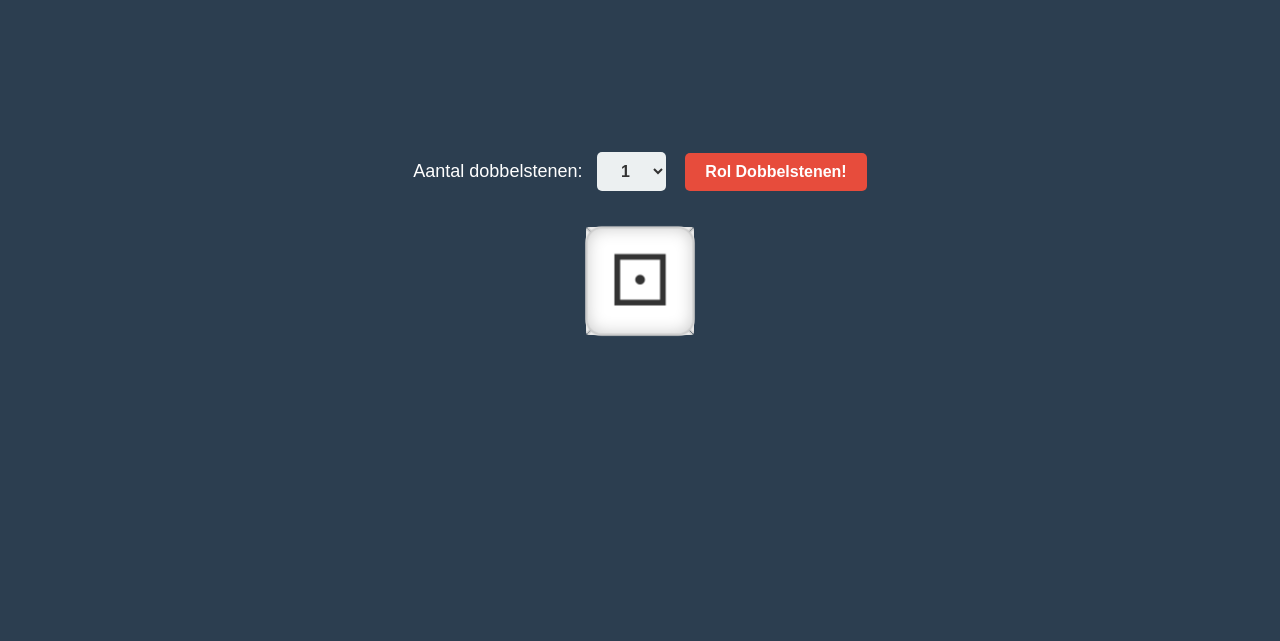
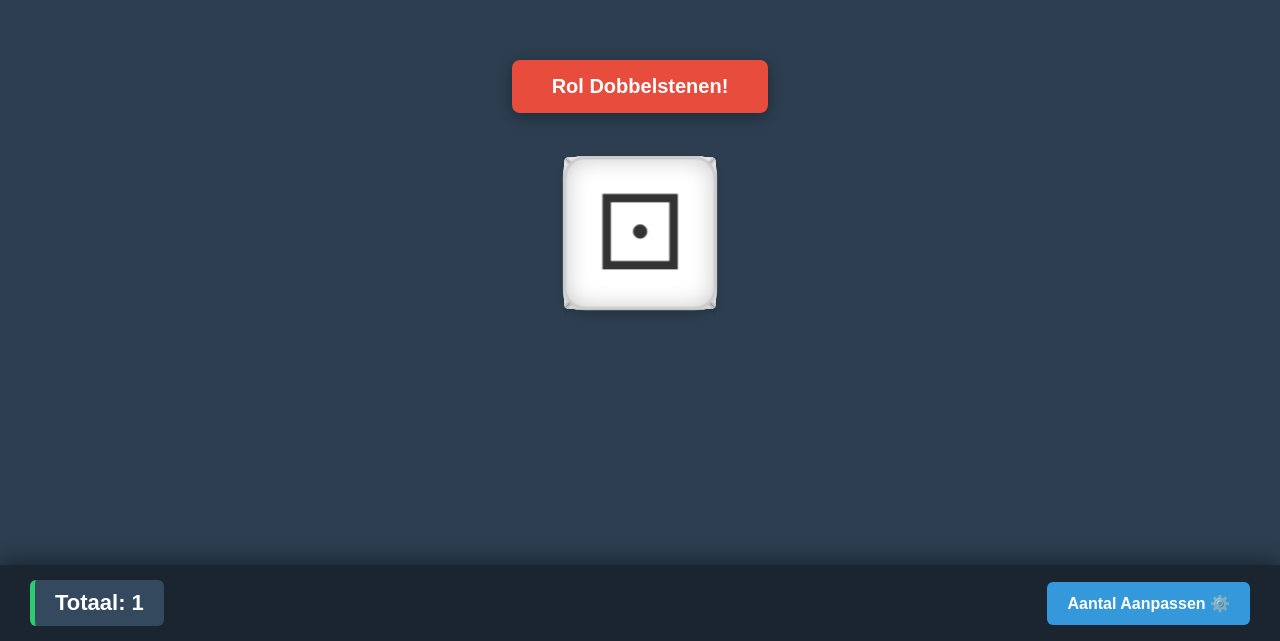
Before and after one commit to Rintjez/dobbelensteen, a plain HTML site: page index.html in a window 1280 px wide. Shown: the part 159-800 px from the top of the page. Drawn offline with Linux system fonts and the light colour scheme.

Commit message:
Refactor HTML structure and styles for dice game

```diff
--- a/index.html
+++ b/index.html
@@ -1,6 +1,5 @@
 
-
-<!DOCTYPE html>
+ <!DOCTYPE html>
 <html lang="nl">
 <head>
     <meta charset="UTF-8">
@@ -17,108 +16,184 @@
             justify-content: center;
             min-height: 100vh;
             margin: 0;
+            padding-bottom: 120px; /* Ruimte voor de onderste balk */
+            box-sizing: border-box;
         }
 
-        .controls {
-            margin-bottom: 40px;
+        /* Grote werpknop bovenaan/midden */
+        .main-action {
+            margin-bottom: 50px;
             text-align: center;
         }
 
-        label {
-            font-size: 18px;
-            margin-right: 10px;
+        .roll-btn {
+            background-color: #e74c3c;
+            color: #ffffff;
+            padding: 15px 40px;
+            font-size: 20px;
+            border: none;
+            border-radius: 8px;
+            cursor: pointer;
+            font-weight: bold;
+            box-shadow: 0 4px 15px rgba(0,0,0,0.3);
+            transition: transform 0.1s;
         }
 
-        select, button {
-            padding: 10px 20px;
-            font-size: 16px;
-            border: none;
-            border-radius: 5px;
-            cursor: pointer;
-            font-weight: bold;
+        .roll-btn:active {
+            transform: scale(0.95);
         }
 
-        select {
-            background-color: #ecf0f1;
-            color: #333333;
-            margin-right: 15px;
-        }
-
-        button {
-            background-color: #e74c3c;
-            color: #ffffff;
-        }
-
+        /* Container voor alle dobbelstenen */
         #dice-container {
             display: flex;
             flex-wrap: wrap;
             justify-content: center;
-            gap: 40px;
-            max-width: 800px;
-            perspective: 600px;
+            gap: 50px; /* Iets meer ruimte tussen de grotere dobbelstenen */
+            max-width: 900px;
+            perspective: 800px;
         }
 
+        /* De Grotere 3D Dobbelsteen (was 100px, nu 140px) */
         .dice {
             position: relative;
-            width: 100px;
-            height: 100px;
+            width: 140px;
+            height: 140px;
             transform-style: preserve-3d;
             transition: transform 1.5s cubic-bezier(0.25, 0.46, 0.45, 0.94);
         }
 
         .face {
             position: absolute;
-            width: 100px;
-            height: 100px;
+            width: 140px;
+            height: 140px;
             background: #ffffff;
-            border: 2px solid #cccccc;
-            border-radius: 15px;
+            border: 3px solid #cccccc;
+            border-radius: 20px;
             display: flex;
             justify-content: center;
             align-items: center;
-            font-size: 65px;
-            line-height: 100px;
+            font-size: 95px; /* Grotere oogjes */
+            line-height: 140px;
             color: #333333;
-            box-shadow: inset 0 0 15px rgba(0,0,0,0.2);
+            box-shadow: inset 0 0 20px rgba(0,0,0,0.2), 0 5px 10px rgba(0,0,0,0.15);
             box-sizing: border-box;
             user-select: none;
         }
 
-        /* Vaste 3D posities voor de vlakken */
-        .f1 { transform: rotateY(0deg) translateZ(50px); }
-        .f2 { transform: rotateY(180deg) translateZ(50px); }
-        .f3 { transform: rotateY(90deg) translateZ(50px); }
-        .f4 { transform: rotateY(-90deg) translateZ(50px); }
-        .f5 { transform: rotateX(90deg) translateZ(50px); }
-        .f6 { transform: rotateX(-90deg) translateZ(50px); }
+        /* Gecorrigeerde 3D posities voor de grotere 140px kubus (helft is 70px) */
+        .f1 { transform: rotateY(0deg) translateZ(70px); }
+        .f2 { transform: rotateY(180deg) translateZ(70px); }
+        .f3 { transform: rotateY(90deg) translateZ(70px); }
+        .f4 { transform: rotateY(-90deg) translateZ(70px); }
+        .f5 { transform: rotateX(90deg) translateZ(70px); }
+        .f6 { transform: rotateX(-90deg) translateZ(70px); }
+
+        /* Vaste balk onderin het scherm */
+        .bottom-bar {
+            position: fixed;
+            bottom: 0;
+            left: 0;
+            right: 0;
+            background-color: #1a252f;
+            padding: 15px 30px;
+            display: flex;
+            justify-content: space-between;
+            align-items: center;
+            box-shadow: 0 -4px 20px rgba(0,0,0,0.4);
+            z-index: 100;
+        }
+
+        /* Totaalteller styling */
+        .total-score {
+            font-size: 22px;
+            font-weight: bold;
+            background-color: #34495e;
+            padding: 10px 20px;
+            border-radius: 6px;
+            border-left: 5px solid #2ecc71;
+        }
+
+        /* Instellingenknop onderin */
+        .settings-btn {
+            background-color: #3498db;
+            color: white;
+            border: none;
+            padding: 12px 20px;
+            font-size: 16px;
+            border-radius: 6px;
+            font-weight: bold;
+            cursor: pointer;
+        }
+
+        /* Menu dat omhoog komt voor de keuze van aantallen */
+        .menu-popup {
+            display: none;
+            position: fixed;
+            bottom: 80px;
+            right: 30px;
+            background-color: #ffffff;
+            color: #333333;
+            padding: 15px;
+            border-radius: 8px;
+            box-shadow: 0 5px 25px rgba(0,0,0,0.5);
+            z-index: 101;
+        }
+
+        .menu-popup label {
+            font-weight: bold;
+            display: block;
+            margin-bottom: 8px;
+        }
+
+        .menu-popup select {
+            padding: 8px;
+            font-size: 16px;
+            width: 100%;
+            border: 1px solid #ccc;
+            border-radius: 4px;
+        }
     </style>
 </head>
 <body>
 
-    <div class="controls">
-        <label for="dice-count">Aantal dobbelstenen:</label>
-        <select id="dice-count" onchange="createDice()">
-            <option value="1">1</option>
-            <option value="2">2</option>
-            <option value="3">3</option>
-            <option value="4">4</option>
-            <option value="5">5</option>
-            <option value="6">6</option>
-        </select>
-        <button onclick="rollAll()">Rol Dobbelstenen!</button>
+    <!-- Grote Actieknop -->
+    <div class="main-action">
+        <button class="roll-btn" onclick="rollAll()">Rol Dobbelstenen!</button>
     </div>
 
+    <!-- Het speelveld met de dobbelstenen -->
     <div id="dice-container"></div>
 
+    <!-- Onderste vaste balk -->
+    <div class="bottom-bar">
+        <!-- Live Totaalteller -->
+        <div class="total-score">Totaal: <span id="score-value">0</span></div>
+
+        <!-- Knop om aantal te kiezen -->
+        <button class="settings-btn" onclick="toggleMenu(event)">Aantal Aanpassen ⚙️</button>
+    </div>
+
+    <!-- Verborgen keuzemenu (verschijnt boven de knop) -->
+    <div id="menu-popup" class="menu-popup">
+        <label for="dice-count">Kies aantal:</label>
+        <select id="dice-count" onchange="createDice(); closeMenu();">
+            <option value="1" selected>1 Dobbelsteen</option>
+            <option value="2">2 Dobbelstenen</option>
+            <option value="3">3 Dobbelstenen</option>
+            <option value="4">4 Dobbelstenen</option>
+            <option value="5">5 Dobbelstenen</option>
+            <option value="6">6 Dobbelstenen</option>
+        </select>
+    </div>
+
     <script>
-        // HTML voor de vlakken (Unicode karakters, geen losse afbeeldingen)
         const facesHTML = [
-            '<div class="face f1">&#9856;</div>', // ⚀
-            '<div class="face f2">&#9857;</div>', // ⚁
-            '<div class="face f3">&#9858;</div>', // ⚂
-            '<div class="face f4">&#9859;</div>', // ⚃
-            '<div class="face f5">&#9860;</div>', // ⚄
-            '<div class="face f6">&#9861;</div>'  // ⚅
+            '<div class="face f1">&#9856;</div>', // 1
+            '<div class="face f2">&#9857;</div>', // 2
+            '<div class="face f3">&#9858;</div>', // 3
+            '<div class="face f4">&#9859;</div>', // 4
+            '<div class="face f5">&#9860;</div>', // 5
+            '<div class="face f6">&#9861;</div>'  // 6
         ];
 
         const rotations = {
@@ -130,24 +205,31 @@
             6: { x: 90,  y: 0 }
         };
 
+        // Houdt de actuele waarden van de dobbelstenen bij om op te tellen
+        let currentValues = [];
+
         function createDice() {
             const container = document.getElementById('dice-container');
             const count = parseInt(document.getElementById('dice-count').value, 10);
             container.innerHTML = '';
+            currentValues = [];
 
             for (let i = 0; i < count; i++) {
                 const dice = document.createElement('div');
                 dice.className = 'dice';
                 dice.innerHTML = facesHTML.join('');
                 container.appendChild(dice);
+                currentValues.push(1); // Standaard starten ze op waarde 1
             }
+            updateScore();
         }
 
         function rollAll() {
             const diceElements = document.querySelectorAll('.dice');
 
-            diceElements.forEach(dice => {
+            diceElements.forEach((dice, index) => {
                 const resultaat = Math.floor(Math.random() * 6) + 1;
+                currentValues[index] = resultaat; // Sla het resultaat op voor de teller
 
                 const extraRondjesX = (Math.floor(Math.random() * 3) + 2) * 360;
                 const extraRondjesY = (Math.floor(Math.random() * 3) + 2) * 360;
@@ -157,9 +239,35 @@
 
                 dice.style.transform = `rotateX(${targetX}deg) rotateY(${targetY}deg)`;
             });
+
+            // Wacht tot de rol-animatie (1.5s) klaar is, en update dan pas de teller
+            setTimeout(updateScore, 1500);
         }
 
-        // Start direct bij het laden van de pagina
+        // Telt alle actieve dobbelstenen bij elkaar op
+        function updateScore() {
+            const totaal = currentValues.reduce((a, b) => a + b, 0);
+            document.getElementById('score-value').innerText = totaal;
+        }
+
+        // Menu functies
+        function toggleMenu(event) {
+            event.stopPropagation();
+            const menu = document.getElementById('menu-popup');
+            menu.style.display = menu.style.display === 'block' ? 'none' : 'block';
+        }
+
+        function closeMenu() {
+            document.getElementById('menu-popup').style.display = 'none';
+        }
+
+        // Sluit het menu als je ergens anders op het scherm klikt
+        document.addEventListener('click', closeMenu);
+        document.getElementById('menu-popup').addEventListener('click', function(e) {
+            e.stopPropagation();
+        });
+
+        // Start direct op met de eerste dobbelsteen
         createDice();
     </script>
 </body>
```
